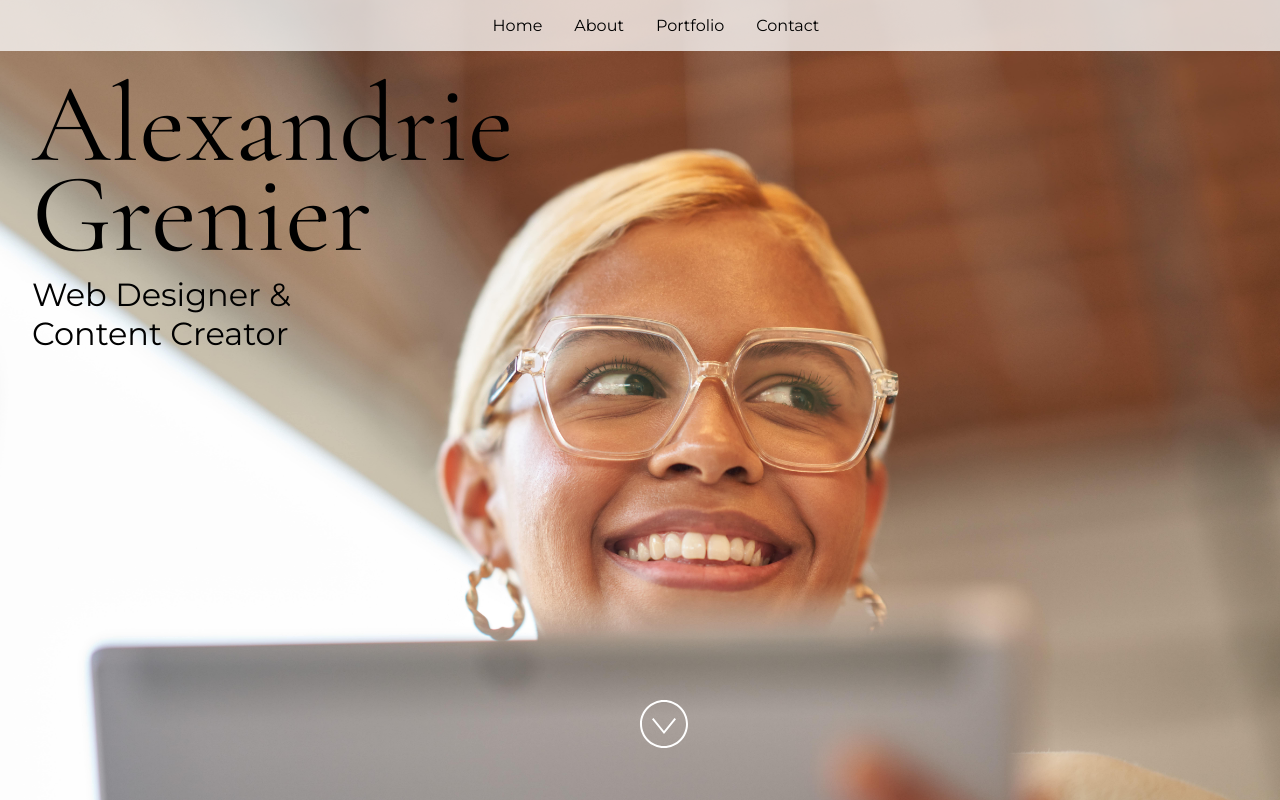
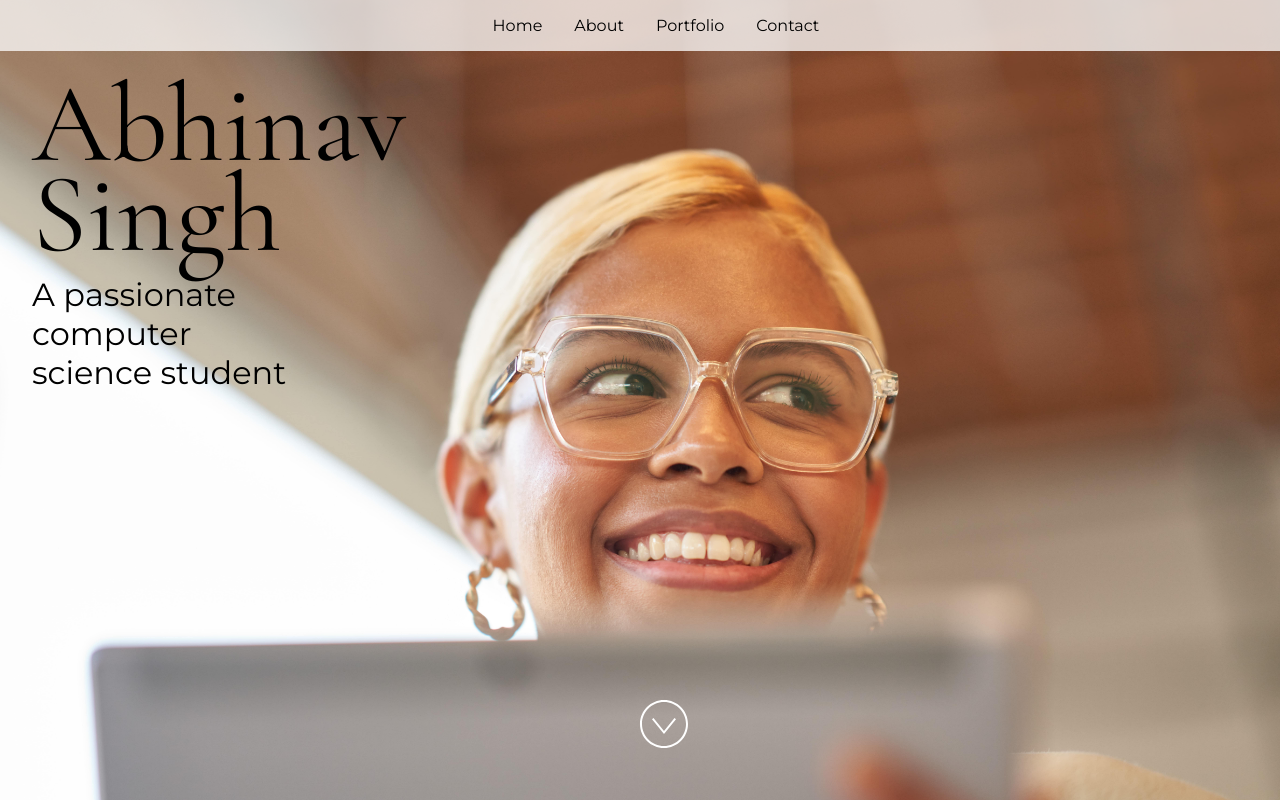
Before and after one commit to imabhinavdev/portfolio, a React (Vite) app: page / in a window 1280 px wide. Built offline with nearby package versions, Linux system fonts and the light colour scheme.

Commit message:
Changes Homepage URL

```diff
--- a/package.json
+++ b/package.json
@@ -3,11 +3,11 @@
   "version": "1.0.0",
   "description": "Educator JS Codespace Template",
   "source": "src/index.html",
-  "homepage": "https://github.com/microsoft/codespaces-teaching-template-js#readme",
+  "homepage": "http://madabhi.github.io/portfolio",
   "scripts": {
     "start": "parcel",
     "build": "parcel build",
-    "build-gh": "parcel build --public-url 'https://{github-username}.github.io/{repo-name}'",
+    "build-gh": "parcel build --public-url 'https://madabhi.github.io/portfolio",
     "predeploy": "npm run build-gh",
     "deploy": "gh-pages -d dist"
   },
--- a/src/App.jsx
+++ b/src/App.jsx
@@ -24,15 +24,15 @@ import "./styles.css";
  * If you don't have one of the social sites listed, leave it as an empty string.
  */
 const siteProps = {
-  name: "Alexandrie Grenier",
-  title: "Web Designer & Content Creator",
-  email: "alex@example.com",
-  gitHub: "microsoft",
-  instagram: "microsoft",
-  linkedIn: "satyanadella",
+  name: "Abhinav Singh",
+  title: "A passionate computer science student",
+  email: "abhinavas430@gmail.com",
+  gitHub: "madabhi",
+  instagram: "alphaabhi.in",
+  linkedIn: "madabhi",
   medium: "",
-  twitter: "microsoft",
-  youTube: "Code",
+  twitter: "",
+  youTube: "",
 };
 
 const primaryColor = "#4E567E";
```
